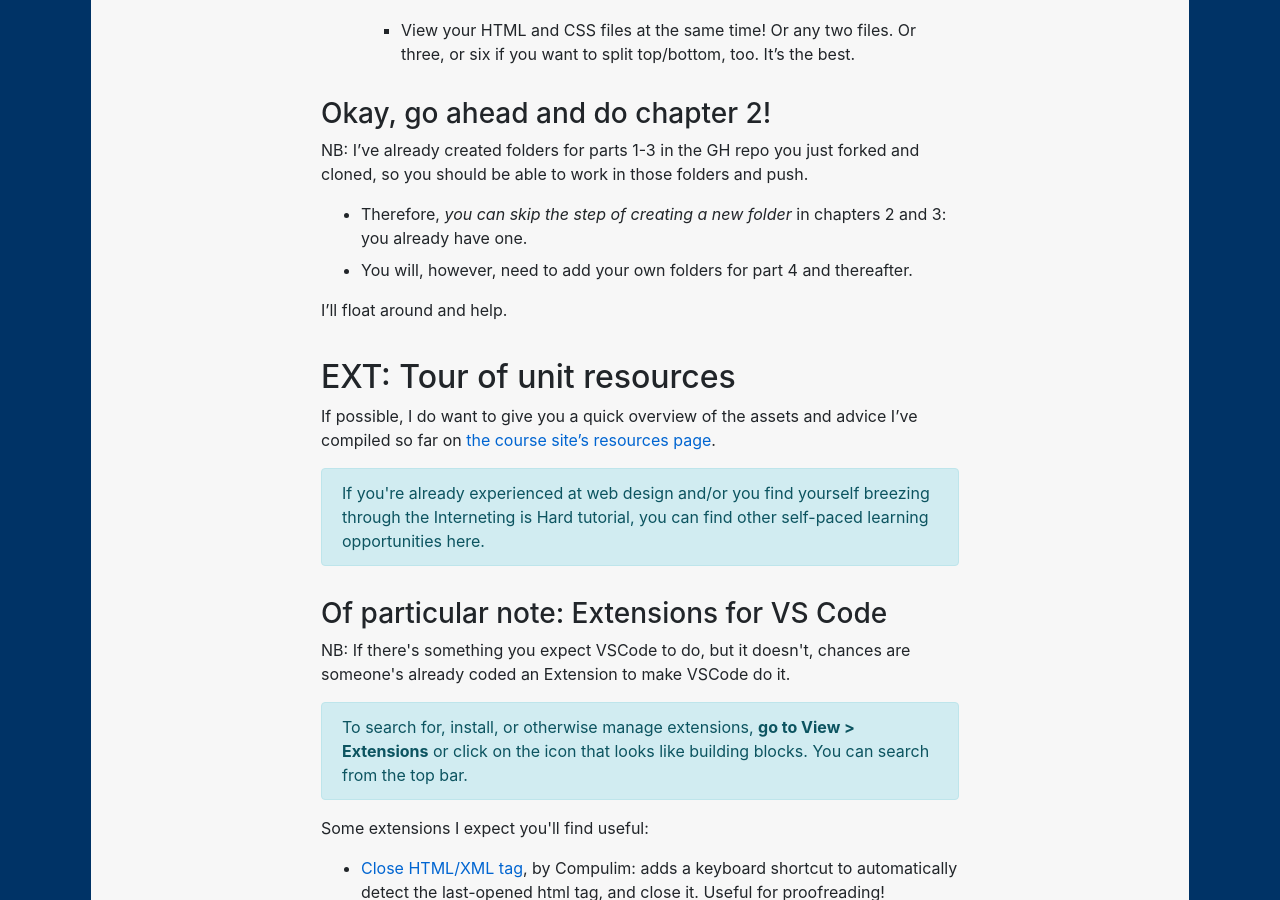
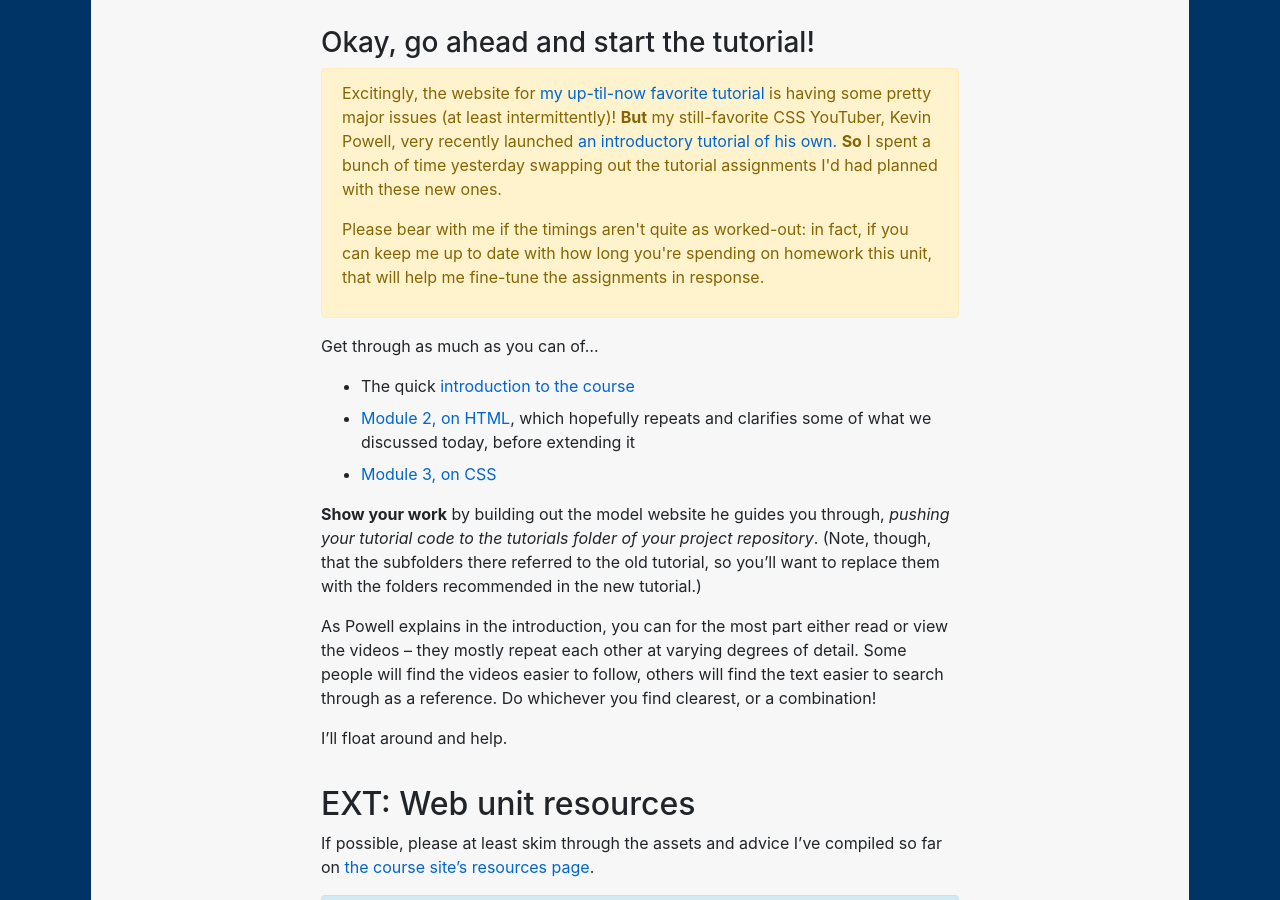
Before and after one commit to benmiller314/cdm2025spring, a Jekyll site: the page built from plans/lesson-16.md, in a window 1280 px wide and 900 px high, scrolled down 6279 px. Built offline with Jekyll 4.4.1, drawn with Linux system fonts in a browser that asks for light colours; our own code applies the rules of GitHub Pages for plain Markdown files; some of the changed text lies outside the part shown.

Commit message:
fix missed references to the old tutorial (d'oh)

```diff
--- a/plans/lesson-16.md
+++ b/plans/lesson-16.md
@@ -224,16 +224,9 @@ You'll want to come back to this when you're working on your own designs!
 
 ## Text Editor orientation, then start the homework tutorial
 
-For now, though, I suspect for many of you it'll be most useful to get your feet back on the ground.
+For now, though, I suspect for many of you it'll be most useful to get your feet back on the ground. I'll be asking you to work through some more concrete tutorials for homework, building out a simple site from a shared design so you can get a feel for the steps before building your own.
 
-I'll be asking you to work through the tutorials at [Interneting is Hard (but it doesn't have to be)](https://web.archive.org/web/20220809144627/https://internetingishard.netlify.app/html-and-css/index.html), starting with the first four chapters: that will take you from "what is HTML?" through "Hello, CSS!"
-
-<div class="alert alert-success"><p>Before you leave today, I want to make sure you're able to get up and running with your text editor and a browser, and seeing how they interact.</p></div>
-
-The first chapter of the tutorial ("Introduction") mostly covers what we just talked about, and – unlike every other chapter – doesn't include any hands-on code examples that you're supposed to copy. So for today's class, I'd like you to **start with the second chapter: "[Basic Web Pages](https://web.archive.org/web/20220809144627/https://internetingishard.netlify.app/html-and-css/basic-web-pages/)"**.
-
-
-### Key VS Code features that will make your life easier
+<div class="alert alert-success">Before you leave today, I want to make sure you're able to get up and running with your text editor and a browser, and seeing how they interact.</div>
 
 If you haven't yet done so, clone your forked repository onto your local computer, and open it up: GitHub Desktop should even give you the option to do so directly in your text editor of choice.
 
@@ -245,8 +238,13 @@ If at any time you need to open the files from VS Code directly, you can also op
 <figure><img src="../assets/img/vscode--open-folder.png" alt="VS Code's open folder button appears in the explorer when you haven't yet specified your workspace.'" style="max-height:40vh" />
 </figure>
 
-NB: If you're using another text editor, like Pulsar, rest assured that your editor can do these things, too!
+### Key code editing features that will make your life easier
 
+<aside>
+NB: If you're using another text editor, like Pulsar, rest assured that your editor can do these things, too! I'm mainly showing VS Code because, if anything, I find Pulsar a little more straightforward.
+</aside>
+
+**Let's confirm that you can...**
 
 * Create new files and folders within the explorer (right-click on a blank space)
 
@@ -258,29 +256,38 @@ NB: If you're using another text editor, like Pulsar, rest assured that your edi
 
 
 
-### Okay, go ahead and do chapter 2!
+### Okay, go ahead and start the tutorial!
 
-NB: I've already created folders for parts 1-3 in the GH repo you just forked and cloned, so you should be able to work in those folders and push.
-- Therefore, _you can skip the step of creating a new folder_ in chapters 2 and 3: you already have one.
-- You will, however, need to add your own folders for part 4 and thereafter.
+<div class="alert alert-warning">
+    <p>Excitingly, the website for <a href="https://internetingishard.netlify.app/html-and-css/">my up-til-now favorite tutorial</a> is having some pretty major issues (at least intermittently)! <strong>But</strong> my still-favorite <span title="don't mock me, it's totally a thing">CSS YouTuber</span>, Kevin Powell, very recently launched <a href="https://learn.kevinpowell.co/course/html-css-for-absolute-beginners">an introductory tutorial of his own.</a> <strong>So</strong> I spent a bunch of time yesterday swapping out the tutorial assignments I'd had planned with these new ones.</p>
+    <p>Please bear with me if the timings aren't quite as worked-out: in fact, if you can keep me up to date with how long you're spending on homework this unit, that will help me fine-tune the assignments in response.</p>
+</div>
+
+Get through as much as you can of...
+- The quick [introduction to the course](https://learn.kevinpowell.co/course/html-css-for-absolute-beginners/1-introduction/1-welcome-to-the-course)
+- [Module 2, on HTML](https://learn.kevinpowell.co/course/html-css-for-absolute-beginners/2-html/1-the-languages-that-make-up-the-web), which hopefully repeats and clarifies some of what we discussed today, before extending it
+- [Module 3, on CSS](https://learn.kevinpowell.co/course/html-css-for-absolute-beginners/3-css/1-what-is-css)
+
+**Show your work** by building out the model website he guides you through, _pushing your tutorial code to the tutorials folder of your project repository_. (Note, though, that the subfolders there referred to the old tutorial, so you'll want to replace them with the folders recommended in the new tutorial.)
+
+As Powell explains in the introduction, you can for the most part either read or view the videos – they mostly repeat each other at varying degrees of detail. Some people will find the videos easier to follow, others will find the text easier to search through as a reference. Do whichever you find clearest, or a combination!
 
 I'll float around and help.
 
 
-## EXT: Tour of unit resources
+## EXT: Web unit resources
 
-If possible, I do want to give you a quick overview of the assets and advice I've compiled so far on [the course site's resources page]({{site.github.url}}/resources).
+If possible, please at least skim through the assets and advice I've compiled so far on [the course site's resources page]({{site.github.url}}/resources).
 
 <div class="alert alert-info">
-If you're already experienced at web design and/or you find yourself breezing through the Interneting is Hard tutorial, you can find other self-paced learning opportunities here.
+If you're already experienced at web design and/or you find yourself breezing through the assigned tutorial, you can find other self-paced learning opportunities here.
 </div>
 
-<section id="vscode-extensions">
-  <h3>Of particular note: Extensions for VS Code</h3>
-   <p>NB: If there's something you expect VSCode to do, but it doesn't, chances are someone's already coded an Extension to make VSCode do it.</p>
-
+<details id="vscode-extensions"><summary><strong>Of particular note: Text editor extensions </strong>
+   <p>NB: If there's something you expect VSCode or Pulsar to do, but it doesn't, chances are someone's already coded an Extension to make the program do it.</p>
+  </summary>
   <div class="alert alert-info">
-  To search for, install, or otherwise manage extensions, <strong>go to View > Extensions</strong> or click on the icon that looks like building blocks. You can search from the top bar.
+  To search for, install, or otherwise manage extensions, <strong>in VS Code, go to View > Extensions</strong> or click on the icon that looks like building blocks. You can search from the top bar. <strong>In Pulsar, use Packages > Open Package Manager > + Install</strong>.
   </div>
 
   <p>Some extensions I expect you'll find useful:</p>
@@ -305,15 +312,10 @@ If you're already experienced at web design and/or you find yourself breezing th
       </ul>
 
   <p>Read the README inside any installed package for tips on how to use it. This will open just like any other file, so you can move it, split it, etc.</p>
-</section>
+</details>
 
 
 ## Homework for Next Time
-
-<div class="alert alert-warning">
-    <p>Excitingly, the website for <a href="https://web.archive.org/web/20220809145153/https://internetingishard.netlify.app/html-and-css/">my up-til-now favorite tutorial</a> is having some pretty <a href="https://internetingishard.netlify.app/html-and-css/">major issues</a>! <strong>But</strong> my still-favorite <span title="don't mock me, it's totally a thing">CSS YouTuber</span> very recently launched an introductory tutorial of his own. <strong>So</strong> I spent a bunch of time yesterday swapping out the tutorial assignments I'd had planned with the new ones you'll now find below.</p>
-    <p>Please bear with me if the timings aren't quite as worked-out: in fact, if you can keep me up to date with how long you're spending on homework this unit, that will help me fine-tune the assignments in response.</p>
-</div>
 
 * **Sign up** for Kevin Powell's [HTML & CSS for absolute beginners](https://learn.kevinpowell.co/course/html-css-for-absolute-beginners). It requires a free login, but that's mainly to help save your progress; you shouldn't get any spam emails.
 * **Work through** the first three modules. Note that you should be able to *either* read the text *or* watch the videos: they mostly repeat each other's content. Use whichever suits your preferences!
```
Also changed, not shown: schedule.md (+1 -1 lines).
